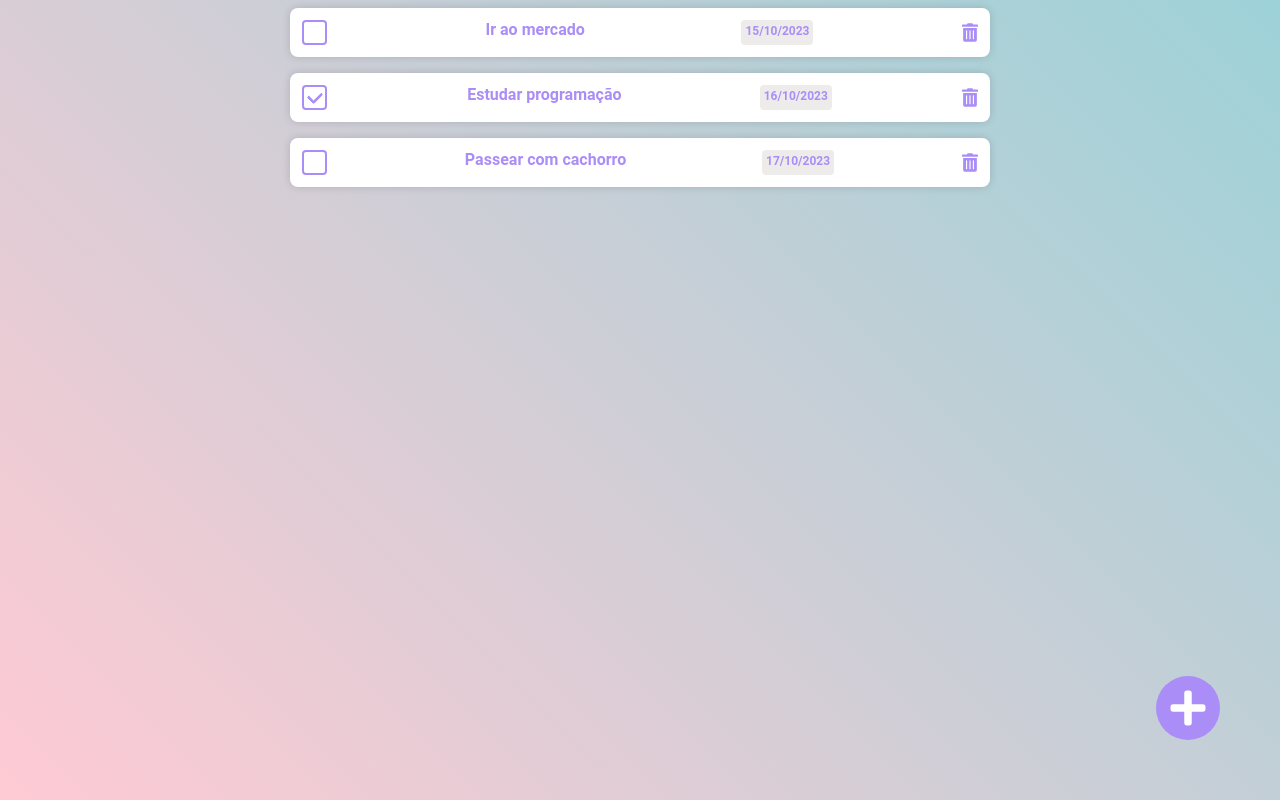
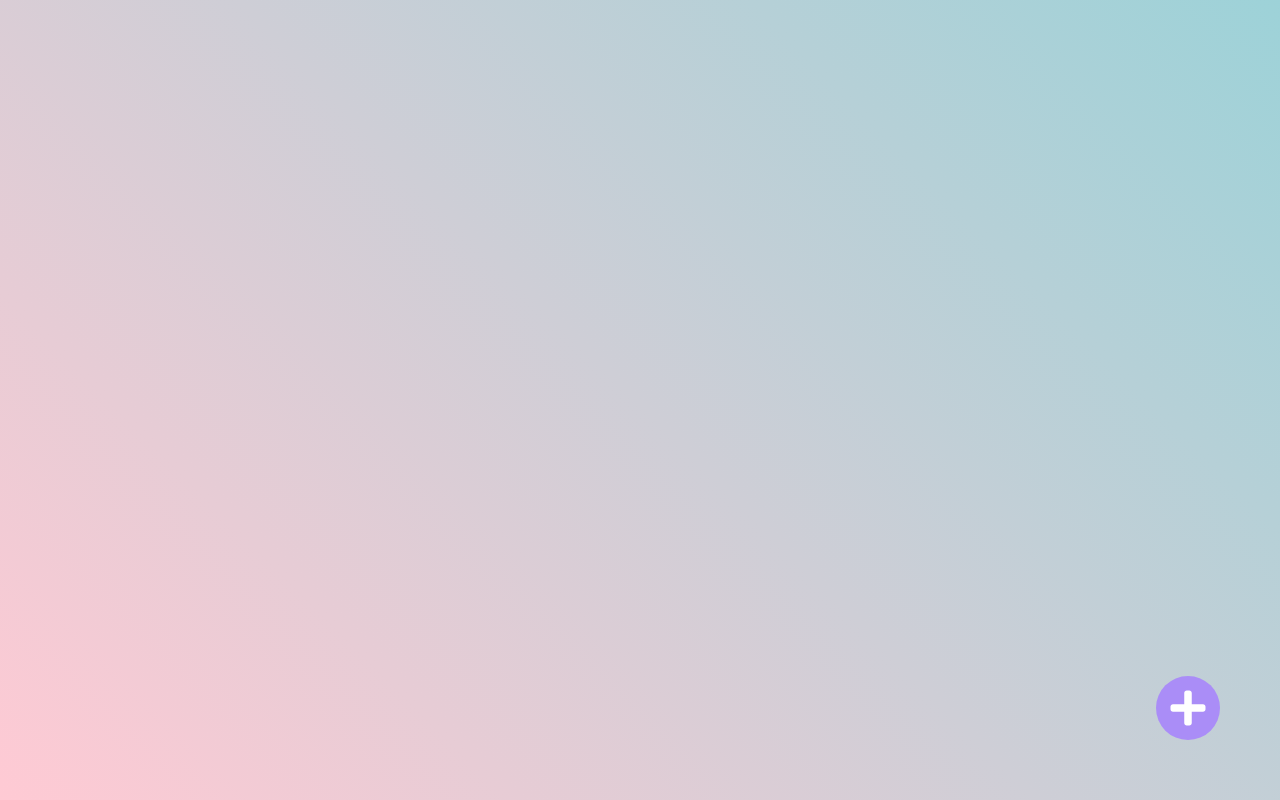
Before and after one commit to raqueltsato/to-do-list-app, a React (Vite) app: page / in a window 1280 px wide. Built offline with nearby package versions, Linux system fonts and the light colour scheme.

Commit message:
feat: save to dos in localstorage

```diff
--- a/src/contexts/toDoContext/index.tsx
+++ b/src/contexts/toDoContext/index.tsx
@@ -1,14 +1,15 @@
-import { createContext, useState } from "react";
+import { createContext, useEffect, useState } from "react";
 import { v4 as uuid } from "uuid";
 import { OwnProps, ToDoType, ToDoContextType } from "./types";
-import { toDosMock } from "../../data";
 
 export const ToDoContext = createContext<ToDoContextType>(
   {} as ToDoContextType
 );
 
 export const ToDoProvider = ({ children }: OwnProps) => {
-  const [toDos, setToDos] = useState<ToDoType[]>(toDosMock);
+  const [toDos, setToDos] = useState<ToDoType[]>(
+    JSON.parse(localStorage.getItem("toDos") as string) || []
+  );
 
   const handleDoneToDo = (id: string) => {
     const newTodos = toDos.map((toDo) => {
@@ -36,6 +37,10 @@ export const ToDoProvider = ({ children }: OwnProps) => {
     setToDos([...toDos, newToDo]);
   };
 
+  useEffect(() => {
+    localStorage.setItem("toDos", JSON.stringify(toDos));
+  }, [toDos]);
+
   return (
     <ToDoContext.Provider
       value={{ toDos, handleDoneToDo, handleRemoveToDo, handleAddToDo }}
```
